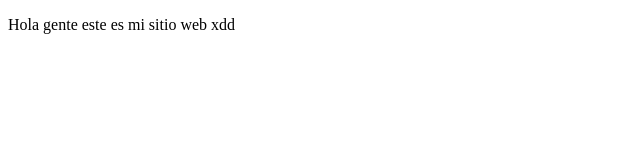
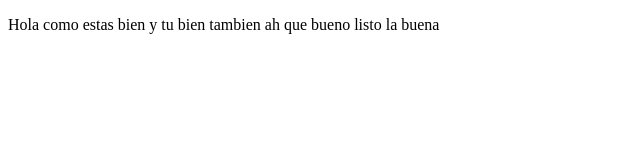
Before and after one commit to davelher/proyectoDemoCursoPrework, a plain HTML site: page index.html in a window 1280 px wide. Shown: the whole page, without its empty margins (0-640 px from the left). Drawn offline with Linux system fonts and the light colour scheme.

Commit message:
second commit

```diff
--- a/index.html
+++ b/index.html
@@ -8,7 +8,7 @@
 </head>
 <body>
     <p>
-        Hola gente este es mi sitio web xdd
+        Hola como estas bien y tu bien tambien ah que bueno listo la buena
     </p>
 </body>
 </html>
```
